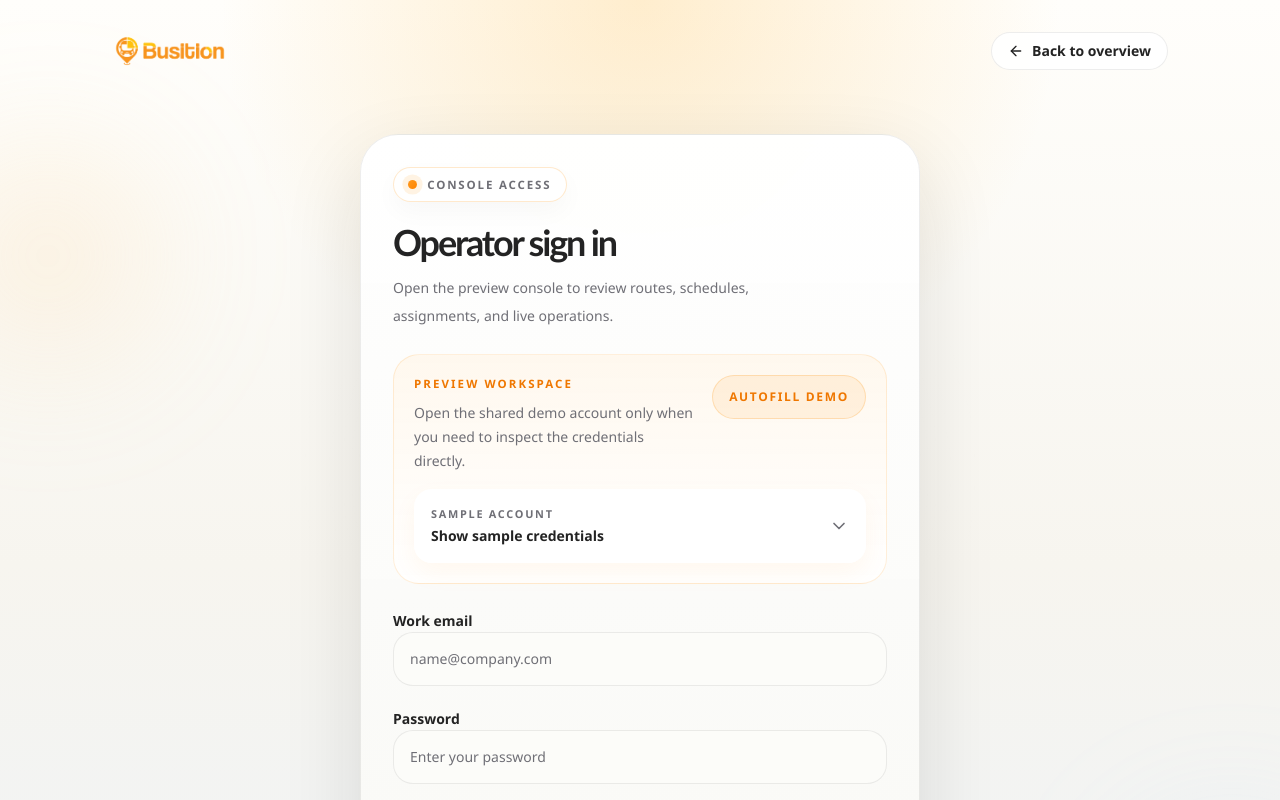
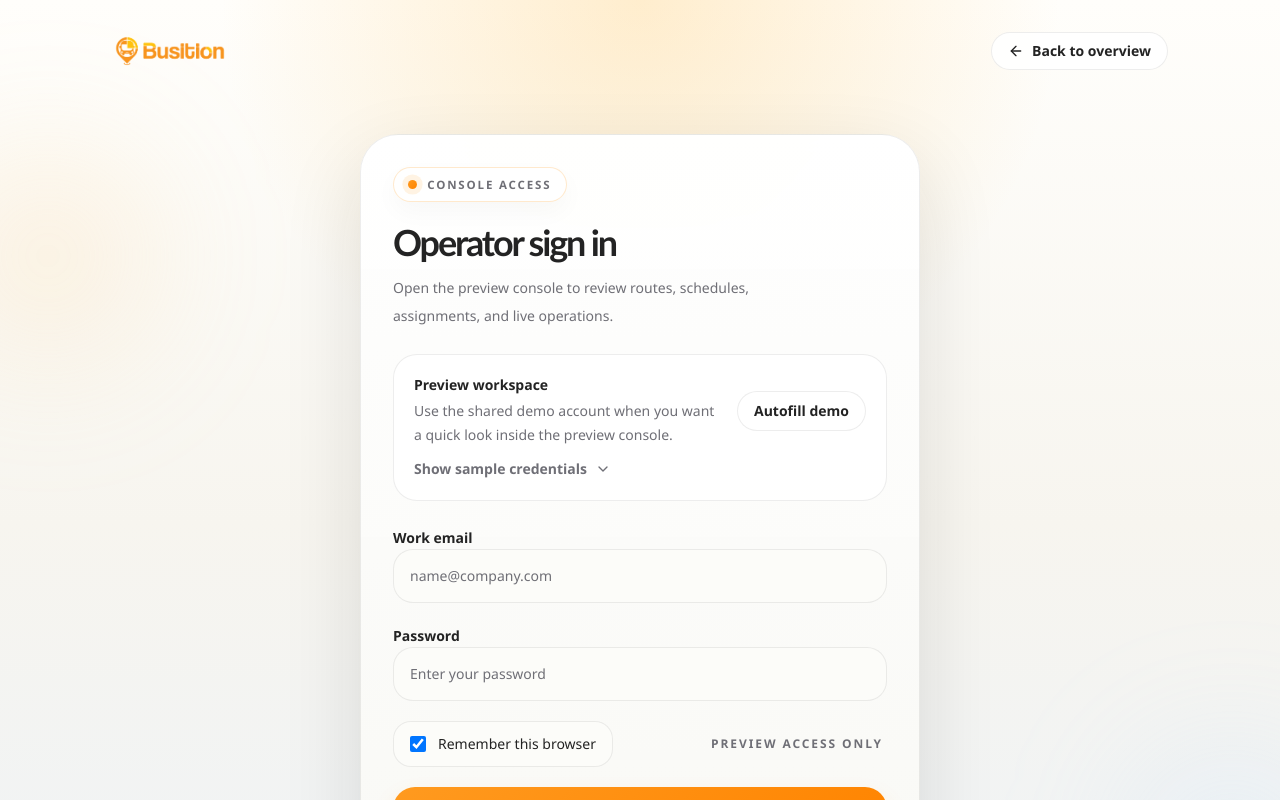
Before and after one commit to busition/busition-demo, a Next.js app: page /login in a window 1280 px wide. Shown: the top 800 px of the page. Built offline with nearby package versions, Linux system fonts and the light colour scheme.

Commit message:
Simplify login demo account panel

```diff
--- a/src/app/login/page.tsx
+++ b/src/app/login/page.tsx
@@ -24,11 +24,19 @@ function LoginFormFallback() {
       <div className="mt-4 h-11 w-2/3 rounded-[18px] bg-[#f3f1ea]" />
       <div className="mt-3 h-5 w-full max-w-[24rem] rounded-full bg-[#f5f2ea]" />
 
-      <div className="mt-8 rounded-[26px] border border-[rgba(35,35,35,0.06)] bg-[#fcfbf7] p-5">
-        <div className="h-4 w-32 rounded-full bg-[#ece9e0]" />
-        <div className="mt-4 grid gap-3 sm:grid-cols-2">
-          <div className="h-20 rounded-[18px] bg-[#f3f1ea]" />
-          <div className="h-20 rounded-[18px] bg-[#f3f1ea]" />
+      <div className="mt-8 rounded-[24px] border border-[rgba(35,35,35,0.06)] bg-[#fcfbf7] p-5">
+        <div className="flex flex-col gap-4 sm:flex-row sm:items-center sm:justify-between">
+          <div className="flex-1">
+            <div className="h-4 w-32 rounded-full bg-[#ece9e0]" />
+            <div className="mt-3 h-4 w-full max-w-[22rem] rounded-full bg-[#f3f1ea]" />
+          </div>
+          <div className="h-10 w-28 rounded-full bg-[#f3f1ea]" />
+        </div>
+
+        <div className="mt-4 h-4 w-40 rounded-full bg-[#ece9e0]" />
+        <div className="mt-4 grid gap-2 sm:grid-cols-2">
+          <div className="h-16 rounded-[16px] bg-[#f3f1ea]" />
+          <div className="h-16 rounded-[16px] bg-[#f3f1ea]" />
         </div>
       </div>
 
--- a/src/components/operator-login-form.tsx
+++ b/src/components/operator-login-form.tsx
@@ -80,21 +80,21 @@ export function OperatorLoginForm() {
           </div>
         </div>
 
-        <div className="rounded-[26px] border border-[rgba(255,154,31,0.16)] bg-[linear-gradient(180deg,rgba(255,248,238,0.98)_0%,rgba(255,255,255,0.92)_100%)] p-5">
-          <div className="flex flex-col gap-4 sm:flex-row sm:items-start sm:justify-between">
-            <div>
-              <p className="text-[0.72rem] font-semibold uppercase tracking-[0.18em] text-[var(--accent-deep)]">
+        <div className="rounded-[24px] border border-[var(--line)] bg-white/84 p-5">
+          <div className="flex flex-col gap-4 sm:flex-row sm:items-center sm:justify-between">
+            <div className="max-w-[26rem]">
+              <p className="text-sm font-semibold text-[var(--foreground)]">
                 Preview workspace
               </p>
-              <p className="mt-2 text-sm leading-6 text-[var(--foreground-soft)]">
-                Open the shared demo account only when you need to inspect the credentials directly.
+              <p className="mt-1 text-sm leading-6 text-[var(--foreground-soft)]">
+                Use the shared demo account when you want a quick look inside the preview console.
               </p>
             </div>
 
             <button
               type="button"
               onClick={fillDemoCredentials}
-              className="inline-flex h-11 shrink-0 items-center justify-center rounded-full border border-[rgba(255,154,31,0.24)] bg-[rgba(255,154,31,0.1)] px-4 text-xs font-semibold uppercase tracking-[0.14em] text-[var(--accent-deep)] transition-colors hover:bg-[rgba(255,154,31,0.16)]"
+              className="outline-button inline-flex h-10 shrink-0 items-center justify-center rounded-full px-4 text-sm font-semibold transition-colors hover:text-[var(--accent-deep)]"
             >
               Autofill demo
             </button>
@@ -105,27 +105,22 @@ export function OperatorLoginForm() {
             aria-expanded={isDemoDetailsOpen}
             aria-controls="demo-credentials-panel"
             onClick={() => setIsDemoDetailsOpen((current) => !current)}
-            className="mt-4 flex w-full items-center justify-between rounded-[18px] border border-white/80 bg-white/88 px-4 py-4 text-left shadow-[0_10px_24px_rgba(255,132,0,0.06)] transition-colors hover:bg-white"
+            className="mt-3 inline-flex items-center gap-2 text-sm font-semibold text-[var(--foreground-soft)] transition-colors hover:text-[var(--foreground)]"
           >
-            <div>
-              <p className="text-[0.68rem] font-semibold uppercase tracking-[0.16em] text-[var(--foreground-soft)]">
-                Sample account
-              </p>
-              <p className="mt-1 text-sm font-semibold text-[var(--foreground)]">
-                {isDemoDetailsOpen ? "Hide sample credentials" : "Show sample credentials"}
-              </p>
-            </div>
-
+            {isDemoDetailsOpen ? "Hide sample credentials" : "Show sample credentials"}
             <ChevronDown
-              className={`h-5 w-5 text-[var(--foreground-soft)] transition-transform ${
+              className={`h-4 w-4 transition-transform ${
                 isDemoDetailsOpen ? "rotate-180" : ""
               }`}
             />
           </button>
 
           {isDemoDetailsOpen ? (
-            <div id="demo-credentials-panel" className="mt-4 grid gap-3 sm:grid-cols-2">
-              <div className="rounded-[18px] border border-white/80 bg-white/88 px-4 py-4 shadow-[0_10px_24px_rgba(255,132,0,0.06)]">
+            <div
+              id="demo-credentials-panel"
+              className="mt-4 grid gap-2 border-t border-[var(--line)] pt-4 sm:grid-cols-2"
+            >
+              <div className="rounded-[16px] bg-[rgba(252,252,250,0.92)] px-4 py-3">
                 <p className="text-[0.68rem] font-semibold uppercase tracking-[0.16em] text-[var(--foreground-soft)]">
                   Email
                 </p>
@@ -134,7 +129,7 @@ export function OperatorLoginForm() {
                 </p>
               </div>
 
-              <div className="rounded-[18px] border border-white/80 bg-white/88 px-4 py-4 shadow-[0_10px_24px_rgba(255,132,0,0.06)]">
+              <div className="rounded-[16px] bg-[rgba(252,252,250,0.92)] px-4 py-3">
                 <p className="text-[0.68rem] font-semibold uppercase tracking-[0.16em] text-[var(--foreground-soft)]">
                   Password
                 </p>
```
